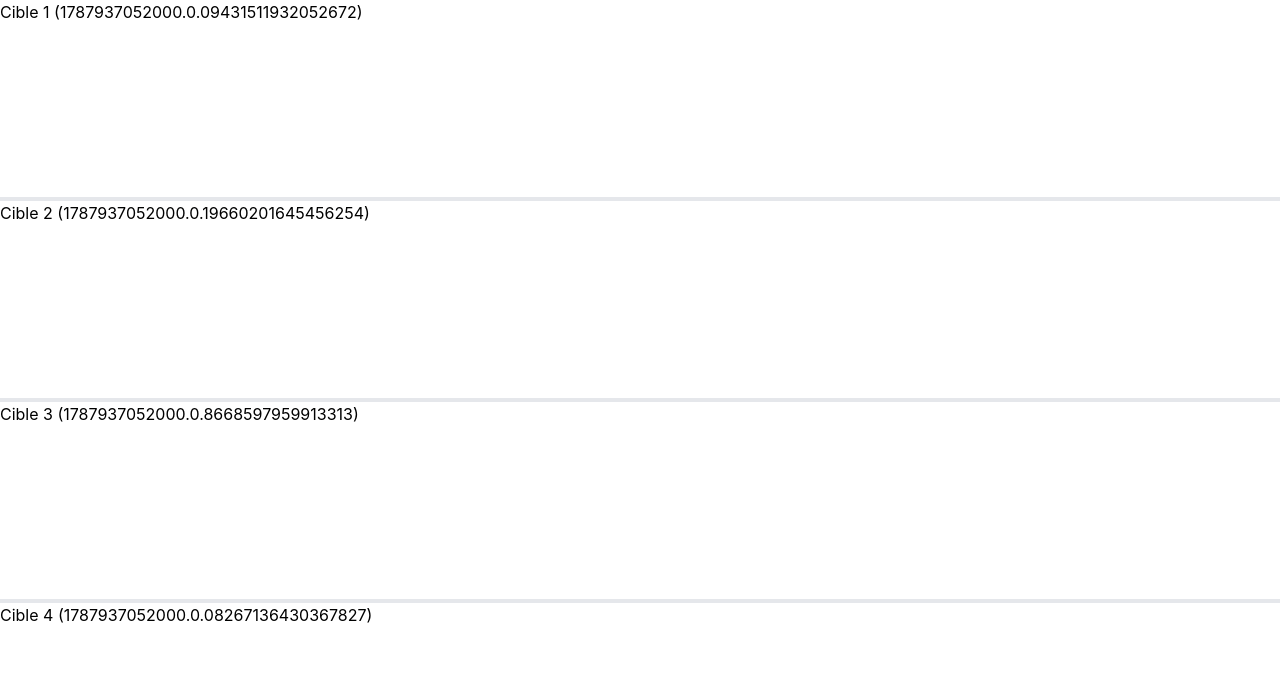
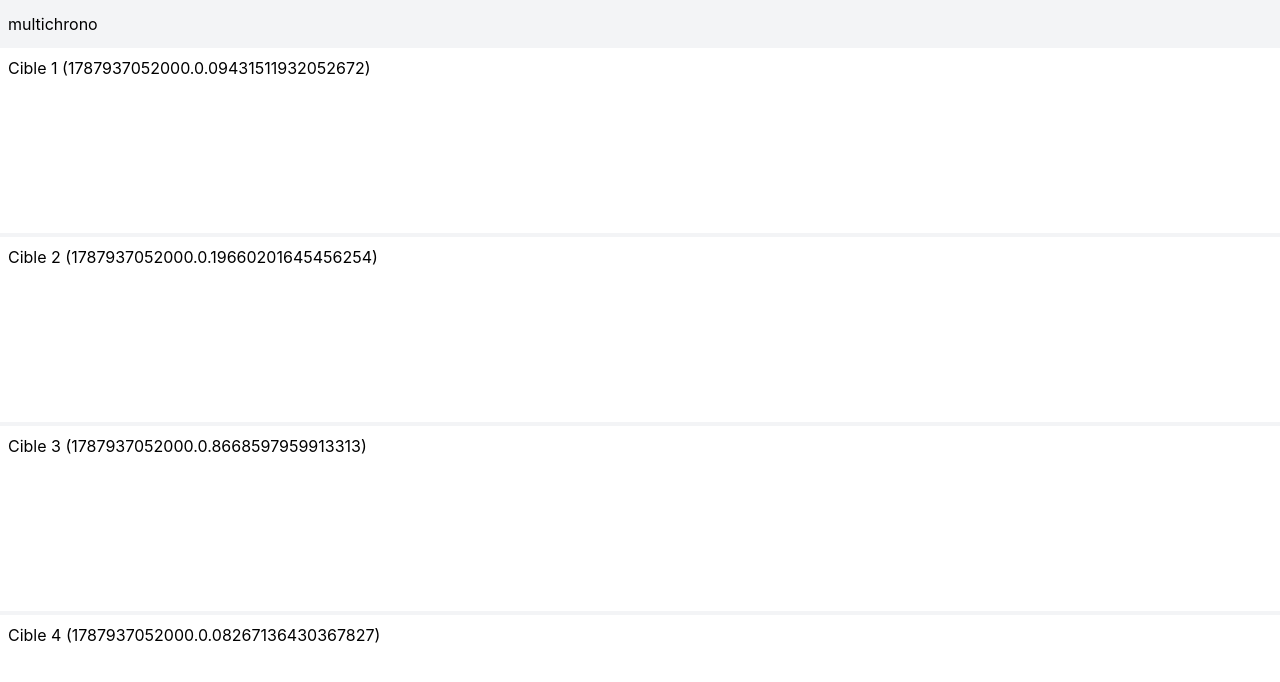
Before and after one commit to j4kim/multichrono, a Vue app: page / in a window 1280 px wide. Shown: the top 682 px of the page. Built offline with nearby package versions, Linux system fonts and the light colour scheme.

Commit message:
App: add header

```diff
--- a/src/App.vue
+++ b/src/App.vue
@@ -11,13 +11,16 @@ const chronos = ref([
 </script>
 
 <template>
-  <div class="flex min-h-dvh flex-col gap-1 bg-gray-200">
-    <div
-      v-for="chrono in chronos"
-      :key="chrono.id"
-      class="max-h-[25dvh] min-h-20 grow bg-white"
-    >
-      {{ chrono.label }} ({{ chrono.id }})
+  <div class="flex min-h-dvh flex-col">
+    <header class="flex h-12 items-center bg-gray-100 p-2">multichrono</header>
+    <div class="flex grow flex-col gap-1 bg-gray-100">
+      <div
+        v-for="chrono in chronos"
+        :key="chrono.id"
+        class="max-h-1/4 min-h-20 grow bg-white p-2"
+      >
+        {{ chrono.label }} ({{ chrono.id }})
+      </div>
     </div>
   </div>
 </template>
```
